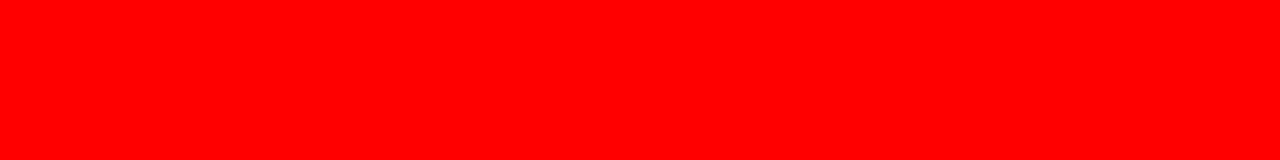
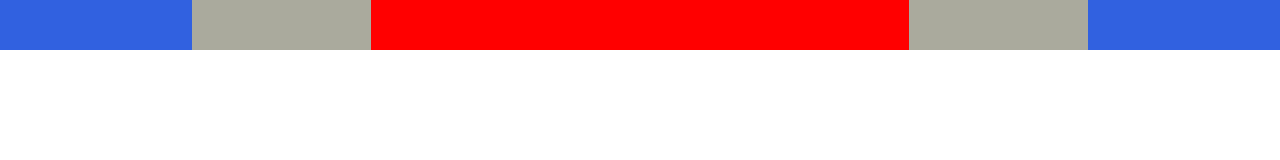
Before and after one commit to Fransch97/htmlcss-discord, a plain HTML site: page index.html in a window 1280 px wide. Drawn offline with Linux system fonts and the light colour scheme.

Commit message:
first header-top structure

```diff
--- a/css/style.css
+++ b/css/style.css
@@ -1,13 +1,52 @@
 /* GENERAL  */
-body{
-    background-color: red;
+*{
+    margin: 0;
+    padding: 0;
+    box-sizing: border-box;
 }
 
 
 /* UTILITY  */
+.window{
+    width: 70%;
+    margin: 0 auto;
+}
+
+.inline-block{
+    display: inline-block;
+}
+
+.float-left{
+    float: left;
+}
+
+.float-left{
+    float: right;
+}
+
 
 
 /* HEADER  */
+header{
+    background-color: #3161E0;
+
+}
+
+.header-top{
+    background: greenyellow;
+}
+
+
+.mini-space{
+    background: rgb(170, 170, 157);
+    width: 20%;
+}
+
+nav{
+    background-color: red;
+    width: 60%;
+
+}
 
 
 
@@ -15,3 +54,9 @@ body{
 
 
 /* FOOTER  */
+
+
+/* TEST'S FOR POSITIONS AND SIZE */
+.header-top,.mini-space,nav{
+    min-height: 50px;
+}
--- a/index.html
+++ b/index.html
@@ -12,6 +12,51 @@
 
 <!-- HEADER  -->
 <header>
+
+    <!-- WINDOW -->
+    <div class="window">
+
+
+
+                <!-- header-top -->
+                <div class="header-top">
+
+                    <!-- logo -->
+                    <div class="logo mini-space inline-block float-left"><img src="" alt=""></div>
+                    <!--end logo -->
+
+                    <!-- nav  -->
+                    <nav class="inline-block float-left" inline-block>
+                        <!-- <ul>
+                            <li><a href=""></a></li>
+                            <li><a href=""></a></li>
+                            <li><a href=""></a></li>
+                            <li><a href=""></a></li>
+                            <li><a href=""></a></li>
+                            <li><a href=""></a></li>
+                        </ul> -->
+                    </nav>
+                <!--end nav  -->
+
+                <!-- account -->
+                    <div class="account mini-space inline-block float-left">
+
+                    </div>
+                <!--end account -->
+
+            </div>
+            <!--end header-top -->
+
+            <!-- JUMBO -->
+            <div class="jumbo">
+
+            </div>
+            <!--END JUMBO -->
+
+
+
+    </div>
+    <!--END WINDOW -->
 
 </header>
 <!--END HEADER  -->
```
